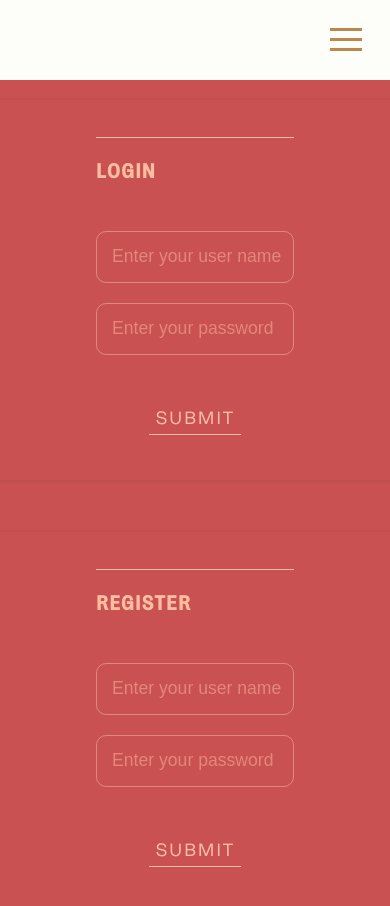
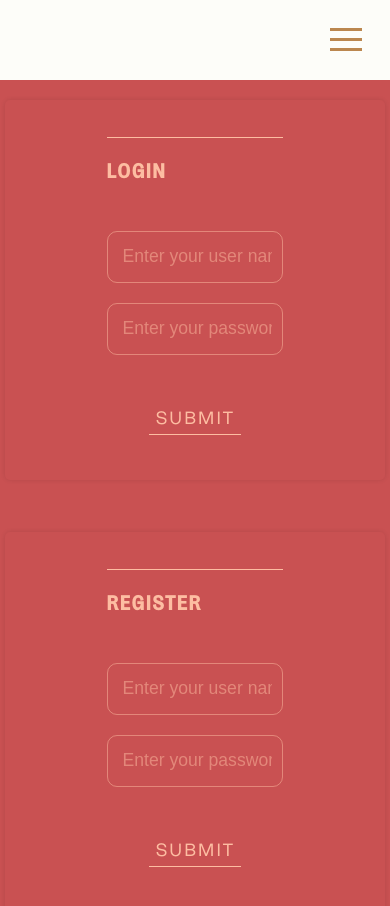
Before and after one commit to louisecchan/recipe-app-copy, a React (Create React App) app in the folder client/: page /auth in a window 390 px wide. Shown: the top 906 px of the page. Built offline with nearby package versions, Linux system fonts and the light colour scheme; a web font is replaced by a local one.

Commit message:
Fix auth page horizontal scrolling on mobile (<480px)

```diff
--- a/client/src/pages/auth.css
+++ b/client/src/pages/auth.css
@@ -1,3 +1,22 @@
+@media screen and (max-width: 480px) {
+  .auth {
+    overflow-x: hidden;
+  }
+
+  .auth-container-1,
+  .auth-container-2 {
+    width: calc(100vw - 40px);
+    max-width: 100%;
+    margin: 10px auto;
+    padding: 15px;
+    box-sizing: border-box;
+  }
+
+  form {
+    width: 100%;
+  }
+}
+
 @media screen and (max-width: 420px) {
   .auth-container-1 {
     margin-bottom: 2rem !important;
```
